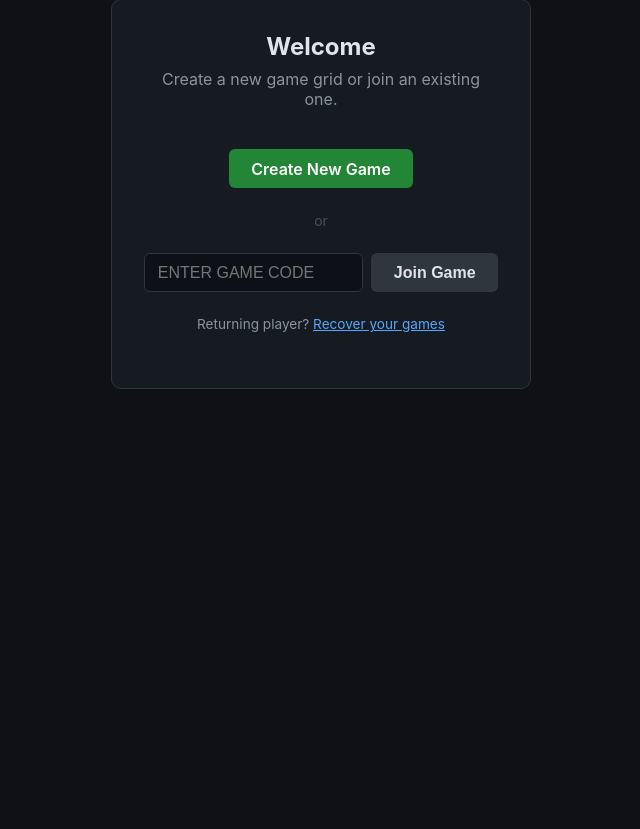
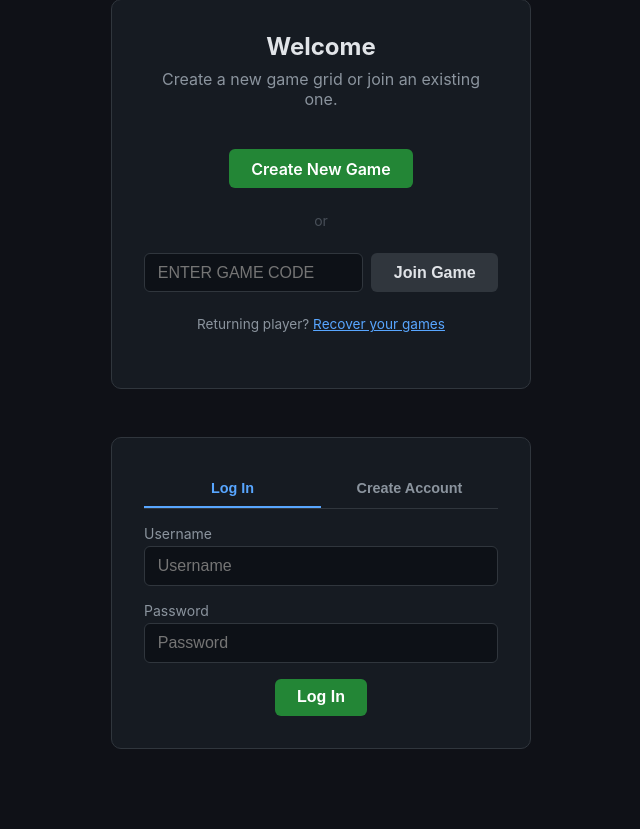
Before and after one commit to juantronn11/grid_game, a Flask app: page / in a window 1280 px wide. Shown: the part 138-967 px from the top of the page, without its empty margins (319-959 px from the left). Before the commit the page ends 527 px from the top, so only its background shows below. Run offline with Flask 3, Linux system fonts and the light colour scheme; some libraries are stand-ins or nearby versions.

Commit message:
added starting of user login database

```diff
--- a/app.py
+++ b/app.py
@@ -1,4 +1,5 @@
 import os
+import re
 import json
 import random
 import secrets
@@ -460,6 +461,75 @@ def user_logout():
     return redirect(url_for("index"))
 
 
+_USERNAME_RE = re.compile(r"^[A-Za-z0-9_]+$")
+_RESERVED_NAMES = {"admin", "host", "superadmin", "void", "system", "mod", "moderator", "root", "null"}
+
+
+@app.route("/register", methods=["POST"])
+@limiter.limit("3 per minute")
+def user_register():
+    if session.get("user_id"):
+        return redirect(url_for("my_games"))
+
+    locked, secs = _check_lockout("user_register")
+    if locked:
+        mins = max(1, secs // 60)
+        flash(f"Too many attempts. Try again in {mins} minute{'s' if mins != 1 else ''}.", "error")
+        return redirect(url_for("index"))
+
+    username = request.form.get("reg_username", "").strip()
+    password = request.form.get("reg_password", "").strip()
+    confirm = request.form.get("reg_confirm", "").strip()
+
+    if not username or not password or not confirm:
+        flash("All fields are required.", "error")
+        return redirect(url_for("index"))
+    if len(username) < 3 or len(username) > 20:
+        flash("Username must be 3-20 characters.", "error")
+        return redirect(url_for("index"))
+    if not _USERNAME_RE.match(username):
+        flash("Username can only contain letters, numbers, and underscores.", "error")
+        return redirect(url_for("index"))
+    if username.lower() in _RESERVED_NAMES:
+        flash("That username is not allowed.", "error")
+        return redirect(url_for("index"))
+    if len(password) < 6:
+        flash("Password must be at least 6 characters.", "error")
+        return redirect(url_for("index"))
+    if password != confirm:
+        flash("Passwords do not match.", "error")
+        return redirect(url_for("index"))
+
+    db = get_db()
+    cur = get_cursor()
+    now = datetime.datetime.now().isoformat()
+    try:
+        cur.execute(
+            "INSERT INTO users (username, password_hash, created_at) VALUES (%s, %s, %s) RETURNING id",
+            (username, generate_password_hash(password), now),
+        )
+        new_user = cur.fetchone()
+        db.commit()
+    except psycopg2.errors.UniqueViolation:
+        db.rollback()
+        flash("That username is already taken.", "error")
+        return redirect(url_for("index"))
+
+    send_discord_notification(SUPERADMIN_DISCORD_WEBHOOK, f"New account registered: '{username}' (self-signup from IP {request.remote_addr})")
+
+    session["user_id"] = new_user["id"]
+    session["username"] = username
+    session["browse_verified"] = True
+
+    # Merge any existing anonymous sessions into the new account
+    player_names = session.get("player_names", {})
+    if player_names:
+        _sync_user_sessions()
+
+    flash(f"Account created! Welcome, {username}.", "success")
+    return redirect(url_for("my_games"))
+
+
 @app.route("/games", methods=["GET", "POST"])
 def browse_games():
     # Logged-in users bypass browse gate; verify user still exists
--- a/static/style.css
+++ b/static/style.css
@@ -932,3 +932,38 @@ td.claimed:hover .remove-btn {
     font-size: 0.8rem;
     height: auto;
 }
+
+.account-tabs {
+    display: flex;
+    gap: 0;
+    margin-bottom: 1rem;
+    border-bottom: 1px solid #30363d;
+}
+
+.account-tab {
+    flex: 1;
+    padding: 0.6rem 1rem;
+    background: none;
+    border: none;
+    color: #8b949e;
+    font-size: 0.9rem;
+    font-weight: 600;
+    cursor: pointer;
+    border-bottom: 2px solid transparent;
+    transition: color 0.15s, border-color 0.15s;
+}
+
+.account-tab:hover {
+    color: #e1e4e8;
+}
+
+.account-tab.active {
+    color: #58a6ff;
+    border-bottom-color: #58a6ff;
+}
+
+.field-hint {
+    color: #8b949e;
+    font-size: 0.75rem;
+    font-weight: 400;
+}
--- a/templates/index.html
+++ b/templates/index.html
@@ -16,6 +16,53 @@
     <p style="margin-top:1.5rem;font-size:0.85rem;color:#8b949e;">Returning player? <a href="{{ url_for('recover') }}" style="color:#58a6ff;">Recover your games</a></p>
 </div>
 
+{% if session.get("user_id") %}
+<div class="card center-card" style="margin-top:1rem;">
+    <p>Logged in as <strong>{{ session.get("username") }}</strong></p>
+    <a href="{{ url_for('my_games') }}" class="btn btn-secondary" style="margin-top:0.5rem;">My Games</a>
+</div>
+{% else %}
+<div class="card center-card" style="margin-top:1rem;">
+    <div class="account-tabs">
+        <button type="button" class="account-tab active" onclick="showAccountTab('login')">Log In</button>
+        <button type="button" class="account-tab" onclick="showAccountTab('register')">Create Account</button>
+    </div>
+
+    <div id="tab-login" class="account-tab-panel">
+        <form method="post" action="{{ url_for('user_login') }}">
+            <input type="hidden" name="csrf_token" value="{{ csrf_token() }}">
+            <label for="login_username">Username</label>
+            <input type="text" name="username" id="login_username" placeholder="Username" required class="input" autocomplete="username" maxlength="20">
+            <label for="login_password">Password</label>
+            <input type="password" name="password" id="login_password" placeholder="Password" required class="input" autocomplete="current-password">
+            <button type="submit" class="btn btn-primary">Log In</button>
+        </form>
+    </div>
+
+    <div id="tab-register" class="account-tab-panel" style="display:none;">
+        <form method="post" action="{{ url_for('user_register') }}">
+            <input type="hidden" name="csrf_token" value="{{ csrf_token() }}">
+            <label for="reg_username">Username <span class="field-hint">(3-20 chars, letters/numbers/underscores)</span></label>
+            <input type="text" name="reg_username" id="reg_username" placeholder="Choose a username" required class="input" autocomplete="username" maxlength="20" minlength="3" pattern="[A-Za-z0-9_]+">
+            <label for="reg_password">Password <span class="field-hint">(min 6 characters)</span></label>
+            <input type="password" name="reg_password" id="reg_password" placeholder="Choose a password" required class="input" autocomplete="new-password" minlength="6">
+            <label for="reg_confirm">Confirm Password</label>
+            <input type="password" name="reg_confirm" id="reg_confirm" placeholder="Confirm password" required class="input" autocomplete="new-password" minlength="6">
+            <button type="submit" class="btn btn-primary">Create Account</button>
+        </form>
+    </div>
+</div>
+{% endif %}
+
+<script>
+function showAccountTab(tab) {
+    document.getElementById('tab-login').style.display = tab === 'login' ? '' : 'none';
+    document.getElementById('tab-register').style.display = tab === 'register' ? '' : 'none';
+    document.querySelectorAll('.account-tab').forEach(function(el) { el.classList.remove('active'); });
+    event.target.classList.add('active');
+}
+</script>
+
 <script>
 function joinGame() {
     const id = document.getElementById('gameId').value.trim().toUpperCase();
```
